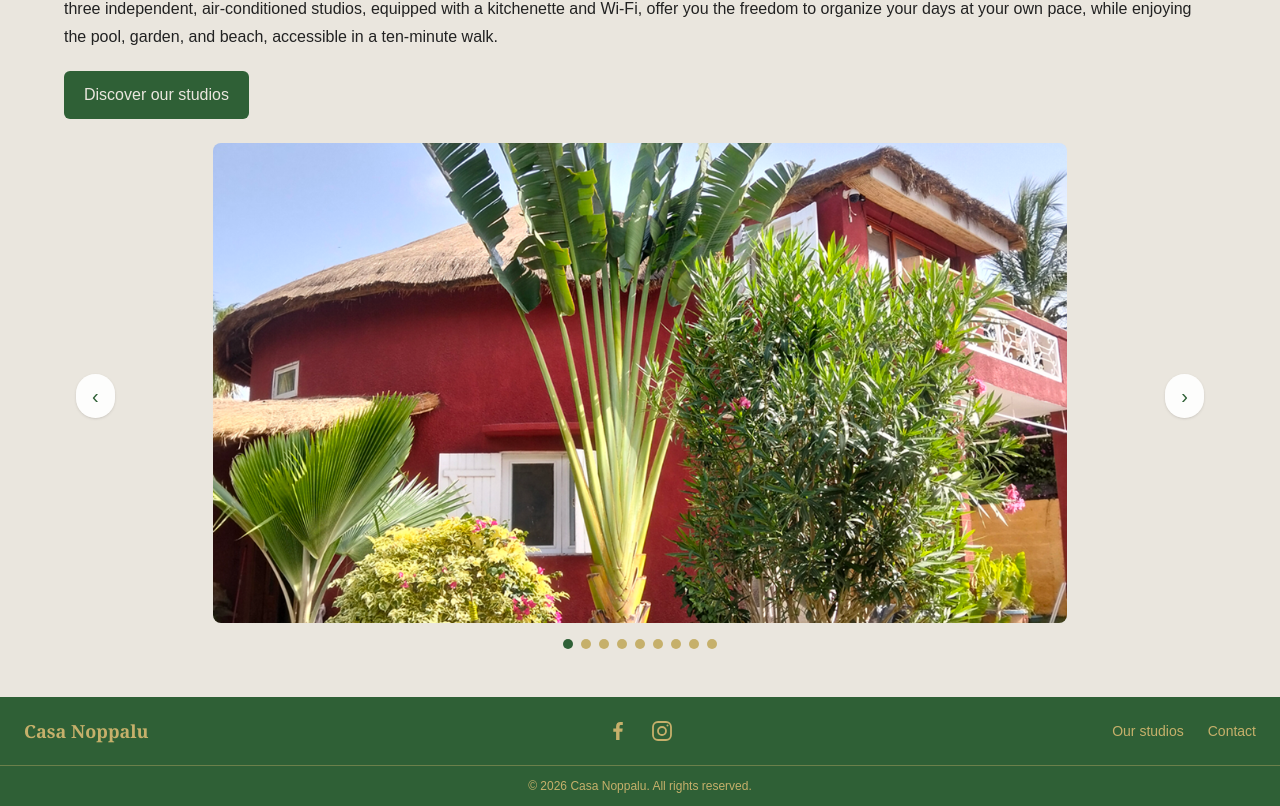
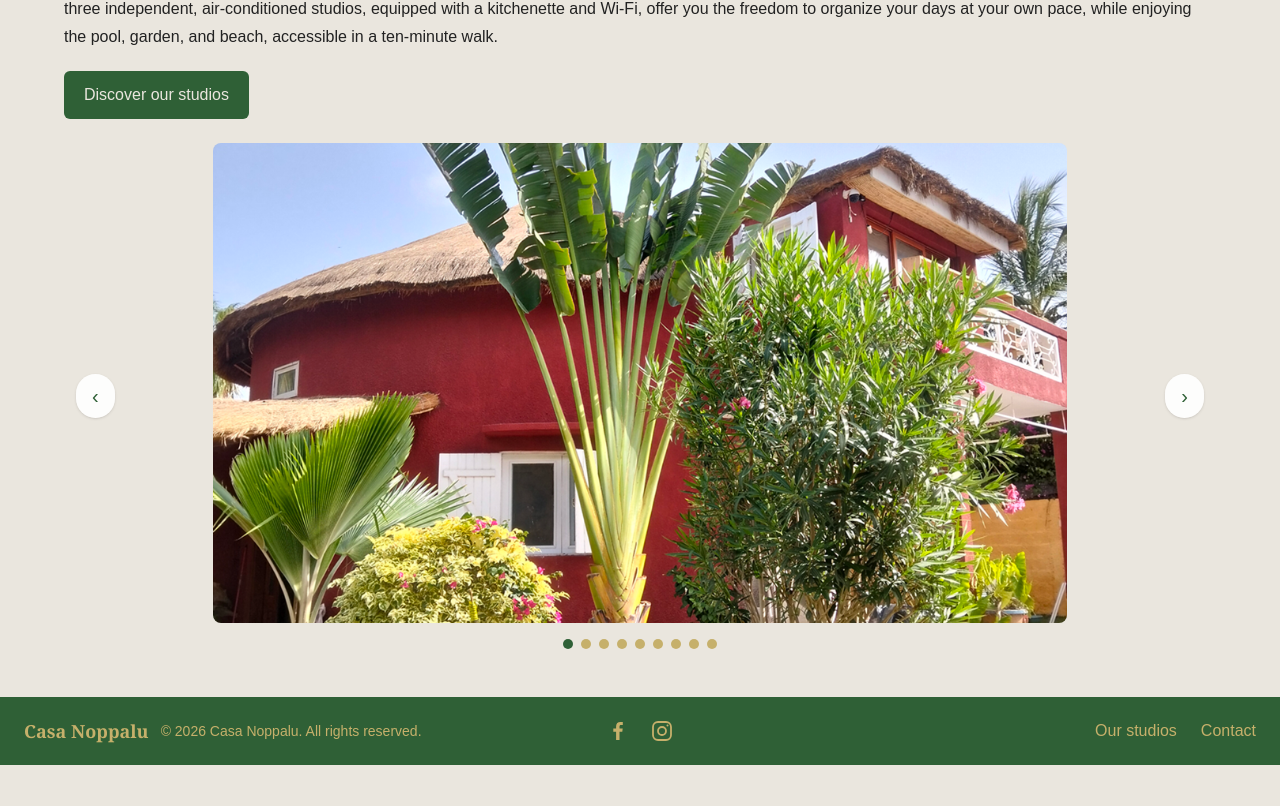
Before and after one commit to zohra-b/noppalu, a Next.js app: page /en in a window 1280 px wide. Shown: the part 251-1057 px from the top of the page. After the commit the page ends 1016 px from the top, so only its background shows below. Built offline with nearby package versions, Linux system fonts and the light colour scheme; no server answers; the database is empty.

Commit message:
modif footer (sur une seule ligne)

```diff
--- a/src/components/Footer.tsx
+++ b/src/components/Footer.tsx
@@ -10,13 +10,16 @@ export default function Footer() {
       <div className="grid w-full grid-cols-1 items-center gap-4 px-6 py-5 sm:grid-cols-3">
 
         {/* Bloc gauche : identité */}
-        <div className="flex justify-center sm:justify-start">
+        <div className="flex items-center justify-center gap-3 sm:justify-start">
           <Link
             href="/"
             className="font-serif text-lg font-semibold hover:text-linen"
           >
             Casa Noppalu
           </Link>
+          <span className="text-sm">
+            {t("droits", { annee: String(new Date().getFullYear()) })}
+          </span>
         </div>
 
         {/* Bloc central : réseaux sociaux */}
@@ -63,7 +66,7 @@ export default function Footer() {
         </div>
 
         {/* Bloc droit : navigation */}
-        <nav className="flex items-center justify-center gap-6 text-sm sm:justify-end">
+        <nav className="flex items-center justify-center gap-6 sm:justify-end">
          <Link href="/bungalows" className="hover:text-linen">
             {t("bungalows")}
           </Link>
@@ -73,10 +76,7 @@ export default function Footer() {
         </nav>
       </div>
 
-      {/* Deuxième ligne : droits réservés */}
-      <div className="border-t border-sand/40 px-6 py-3 text-center text-xs">
-        {t("droits", { annee: String(new Date().getFullYear()) })}
-      </div>
+
     </footer>
   );
 }
```
